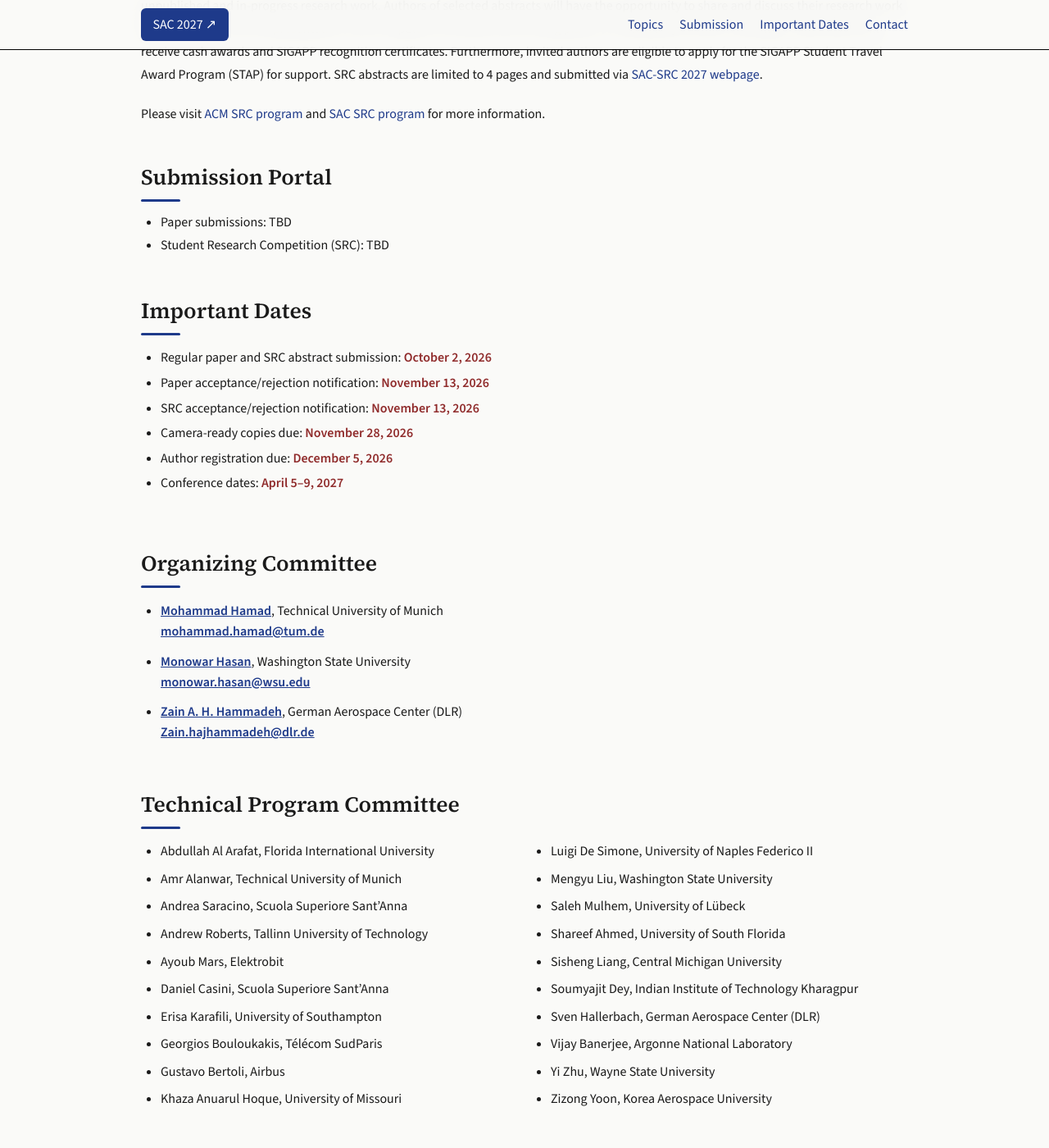
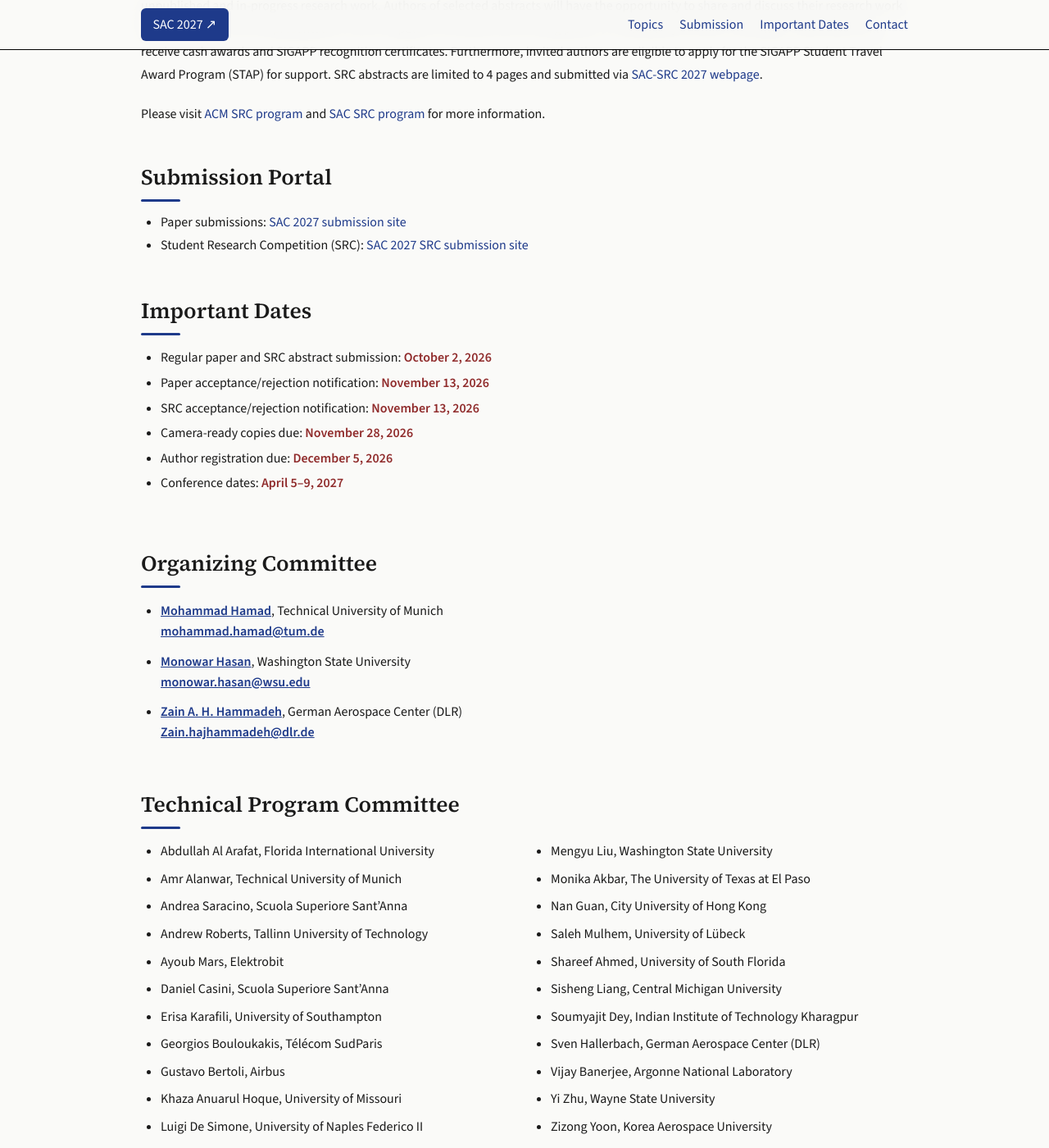
Before and after one commit to airas-sac/airas-sac.github.io, a Jekyll site: the page built from airas2027/index.md, in a window 1280 px wide and 1400 px high, scrolled down 2226 px. Shown: the whole window at 82% size. Built offline with Jekyll 4.4.1, drawn with Linux system fonts in a browser that asks for light colours.

Commit message:
Add submission portal links and two TPC members
Replace the TBD placeholders in the Submission Portal with the SAC 2027
paper and SRC submission pages. Add Monika Akbar and Nan Guan to the TPC
list.

```diff
--- a/airas2027/index.md
+++ b/airas2027/index.md
@@ -83,8 +83,8 @@
 
 ## Submission Portal
 
-- Paper submissions: TBD
-- Student Research Competition (SRC): TBD
+- Paper submissions: [SAC 2027 submission site](https://www.sigapp.org/sac/sac2027/submission.php)
+- Student Research Competition (SRC): [SAC 2027 SRC submission site](https://www.sigapp.org/sac/sac2027/submission_src.php)
 {: .portal-list}
 </section>
 
@@ -134,6 +134,8 @@
 - Khaza Anuarul Hoque, University of Missouri
 - Luigi De Simone, University of Naples Federico II
 - Mengyu Liu, Washington State University
+- Monika Akbar, The University of Texas at El Paso
+- Nan Guan, City University of Hong Kong
 - Saleh Mulhem, University of Lübeck
 - Shareef Ahmed, University of South Florida
 - Sisheng Liang, Central Michigan University
```
